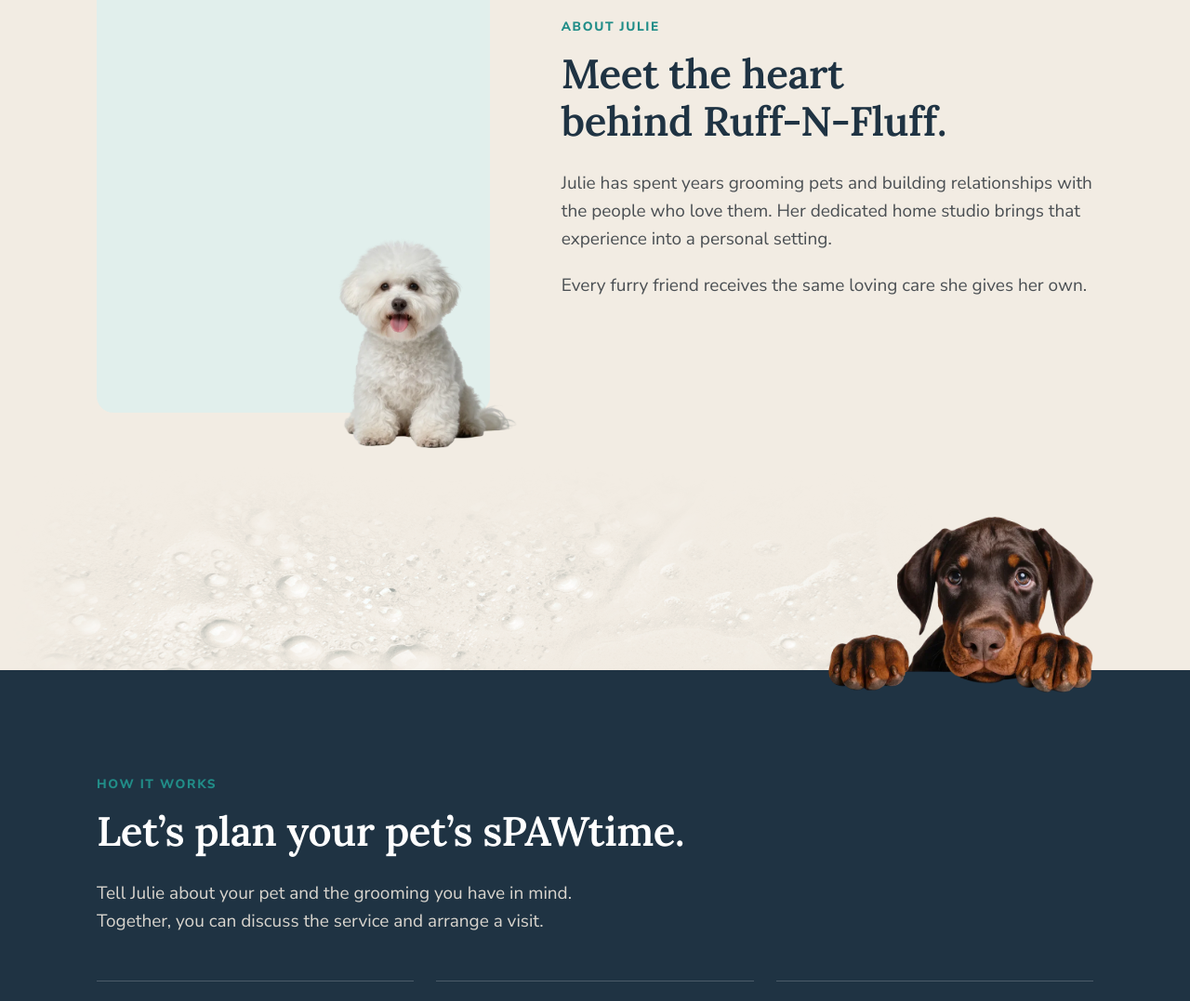
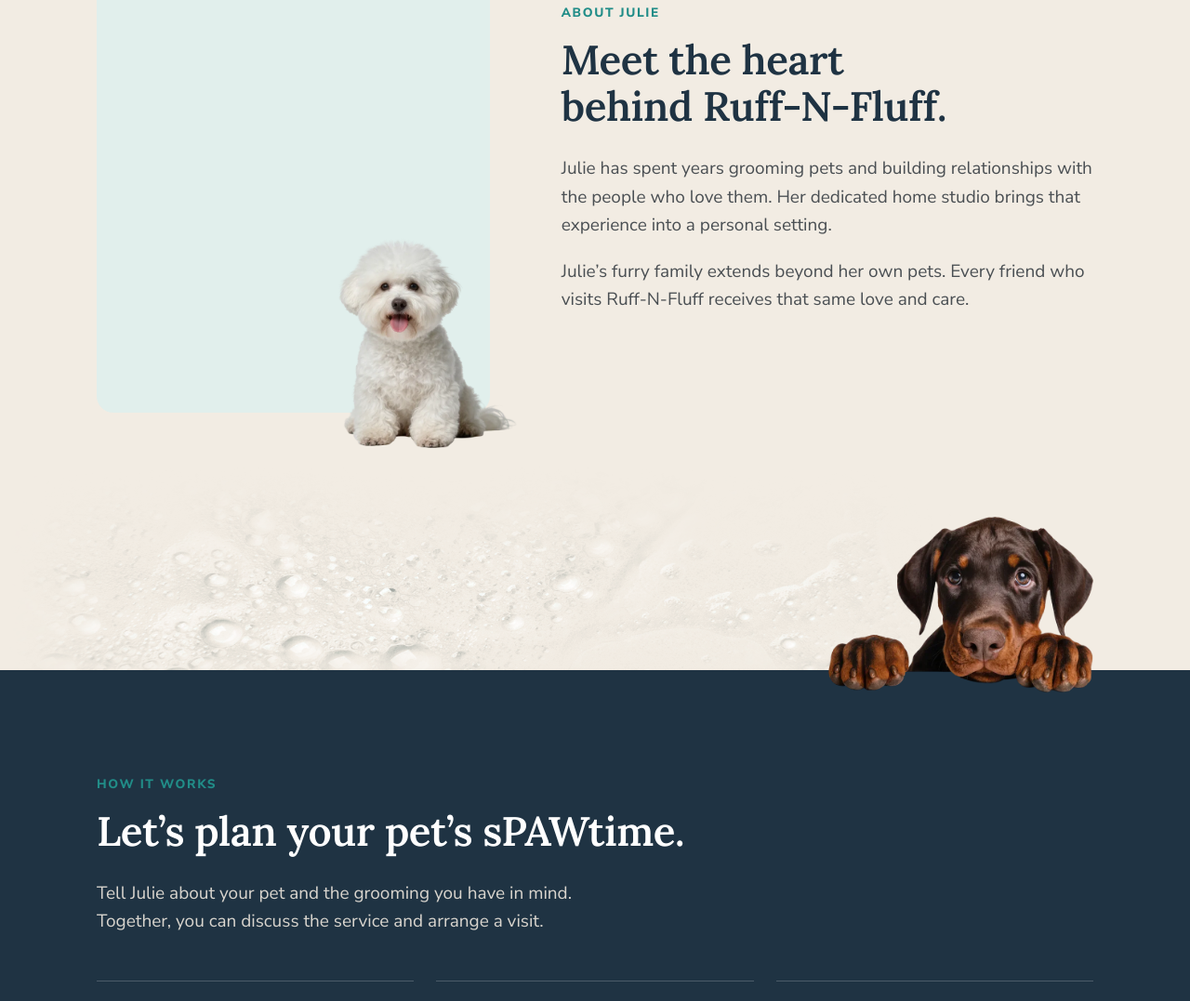
Before and after one commit to LisaQuirin/Ruff-N-Fluff, a plain HTML site: page index.html in a window 1280 px wide. Shown: the part 3178-4255 px from the top of the page at 93% size. Drawn offline with Linux system fonts and the light colour scheme.

Commit message:
About Julie: updated second paragraph
Co-Authored-By: Claude Opus 5.5 <noreply@anthropic.com>
Claude-Session: https://claude.ai/code/session_01FNY3CkuyEtdAKGc2WTVSah

```diff
--- a/index.html
+++ b/index.html
@@ -234,7 +234,7 @@
           <p class="kicker">About Julie</p>
           <h2 id="julie-title">Meet the heart behind <span class="nowrap">Ruff-N-Fluff</span>.</h2>
           <p>Julie has spent years grooming pets and building relationships with the people who love them. Her dedicated home studio brings that experience into a personal setting.</p>
-          <p>Every furry friend receives the same loving care she gives her own.</p>
+          <p>Julie’s furry family extends beyond her own pets. Every friend who visits <span class="nowrap">Ruff-N-Fluff</span> receives that same love and care.</p>
         </div>
       </div>
     </section>
```
